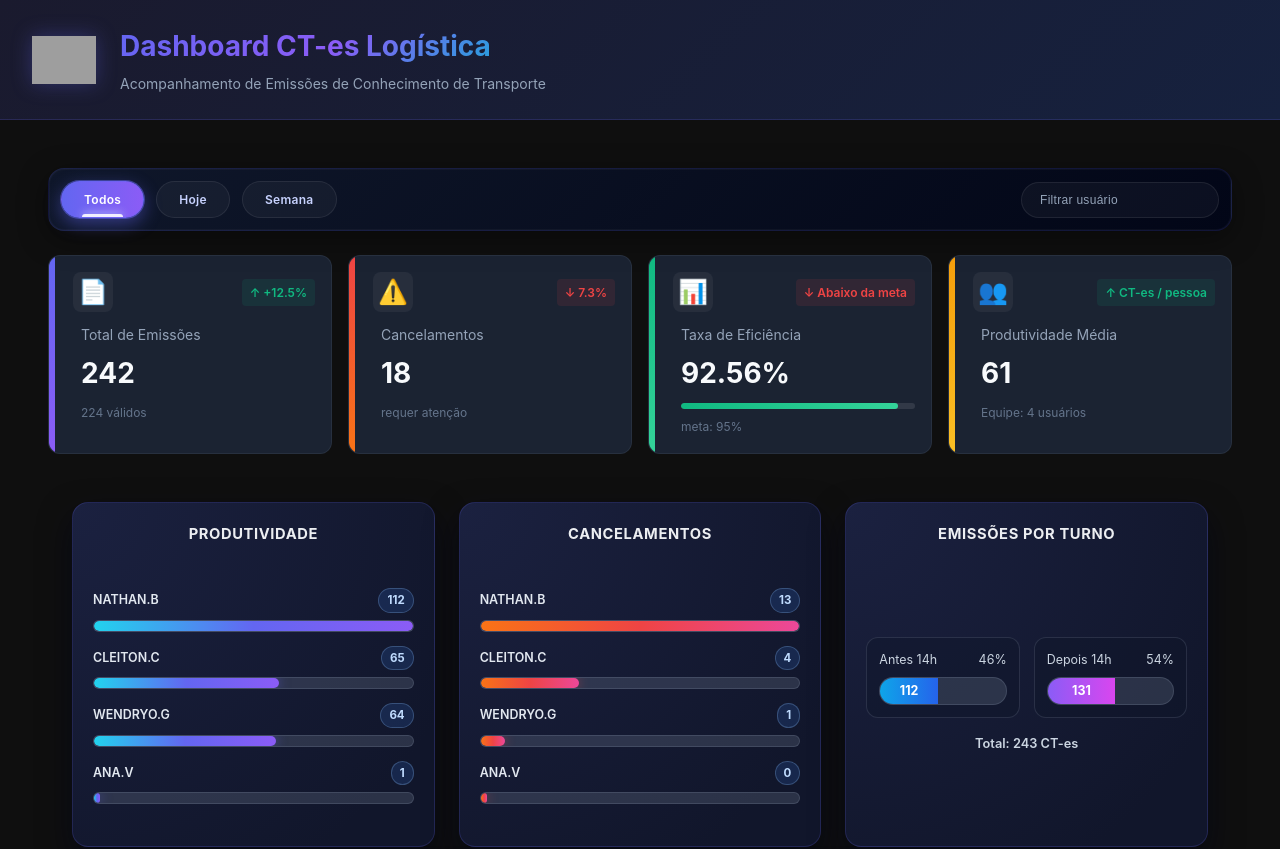
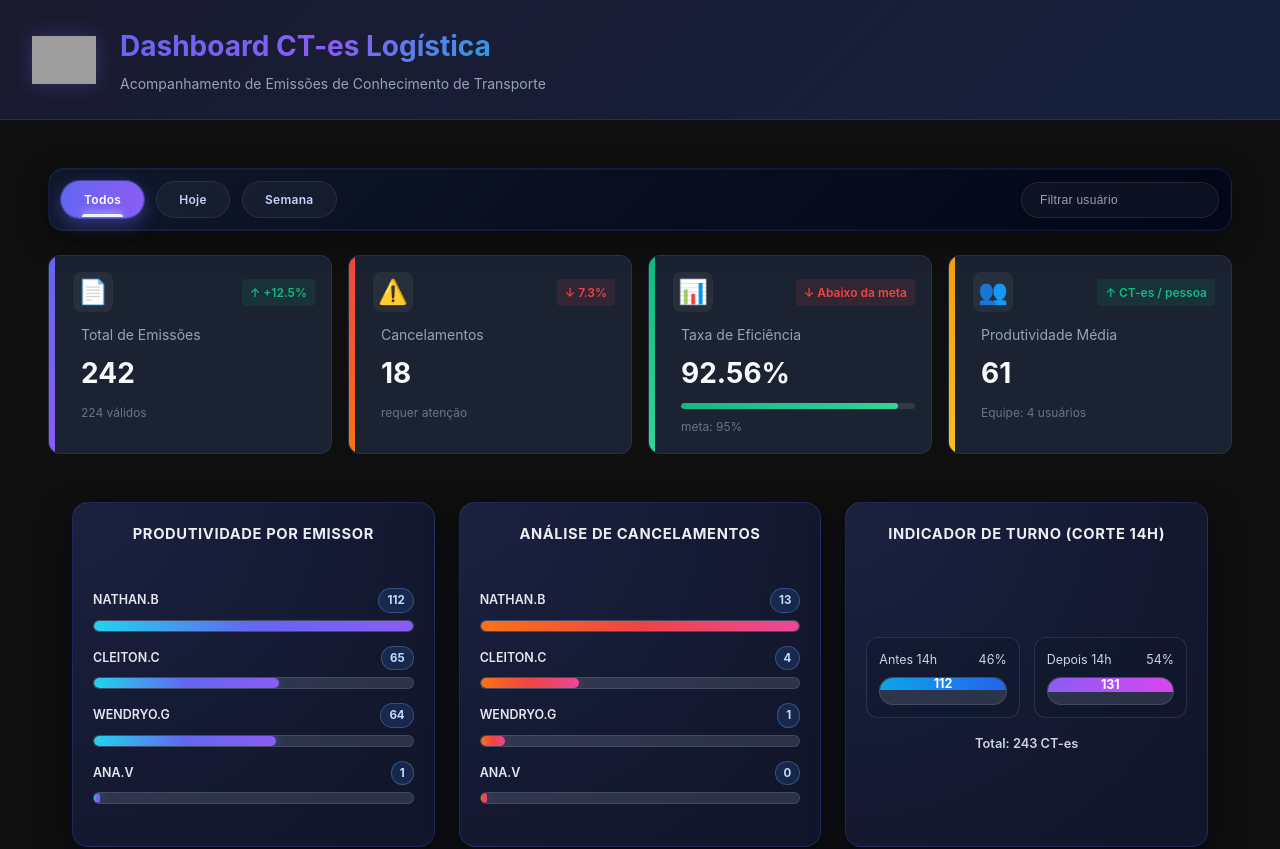
Before and after one commit to nathanbarretosilveira-dev/dash, a React (Vite) app: page / in a window 1280 px wide. Shown: the top 849 px of the page. Built offline with nearby package versions, Linux system fonts and the light colour scheme; grey boxes are pictures that could not be loaded.

Commit message:
Update charts.jsx

```diff
--- a/src/components/charts.jsx
+++ b/src/components/charts.jsx
@@ -63,7 +63,7 @@ const Charts = ({ data }) => {
     <div className="charts-container">
       <div className="charts-row">
         <div className="chart-card">
-          <h3>Produtividade</h3>
+          <h3>Produtividade por Emissor</h3>
           <div className="chart-content horizontal-bars">
             {emissoes_por_usuario.map((item, idx) => (
               <div key={idx} className="bar-item">
@@ -83,7 +83,7 @@ const Charts = ({ data }) => {
         </div>
 
         <div className="chart-card">
-          <h3>Cancelamentos</h3>
+          <h3>Análise de Cancelamentos</h3>
           <div className="chart-content horizontal-bars">
             {cancelamentos_por_usuario.map((item, idx) => (
               <div key={idx} className="bar-item">
@@ -103,7 +103,7 @@ const Charts = ({ data }) => {
         </div>
 
         <div className="chart-card">
-          <h3>Emissões por Turno</h3>
+          <h3>Indicador de Turno (Corte 14h)</h3>
           <div className="chart-content turno-container">
             <div className="turno-grid">
               <div className="turno-section">
@@ -112,7 +112,7 @@ const Charts = ({ data }) => {
                   <span>{percentAntes}%</span>
                 </div>
                 <div className="turno-bar-wrapper">
-                  <div className="turno-bar antes" style={{ width: `${percentAntes}%` }}>
+                  <div className="turno-bar antes" style={{ height: `${percentAntes}%` }}>
                     {volume_por_turno.antes_14h}
                   </div>
                 </div>
@@ -124,7 +124,7 @@ const Charts = ({ data }) => {
                   <span>{percentDepois}%</span>
                 </div>
                 <div className="turno-bar-wrapper">
-                  <div className="turno-bar depois" style={{ width: `${percentDepois}%` }}>
+                  <div className="turno-bar depois" style={{ height: `${percentDepois}%` }}>
                     {volume_por_turno.depois_14h}
                   </div>
                 </div>
```
